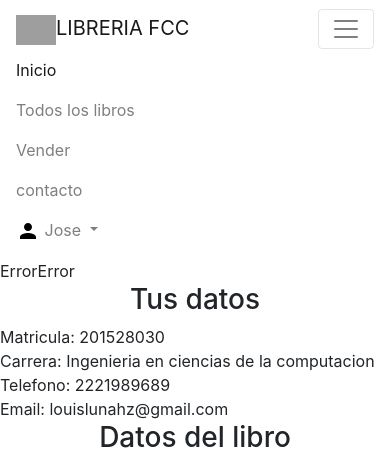
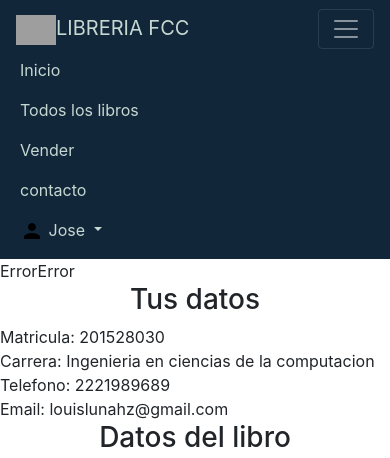
Before and after one commit to louisLunahz/libreriafcc, a PHP site: page /confirmarCompra.php in a window 390 px wide, after a click that opens the changed part. Shown: the top 458 px of the page. Run offline with PHP 8.4, Linux system fonts and the light colour scheme; a user stored in the database is signed in; data comes from the database, SQL or seed files in the repository; data that the repository does not hold is empty; some libraries are stand-ins or nearby versions; grey boxes are pictures that could not be loaded.

Commit message:
se cambiaron los colores de la barra de tareas usando smarchal.com

```diff
--- /dev/null
+++ b/css/estiloNavBar.css
@@ -0,0 +1,142 @@
+.navbar {
+  background-color: #12263a;
+}
+.navbar .navbar-brand {
+  color: #c5d8d1;
+}
+.navbar .navbar-brand:hover,
+.navbar .navbar-brand:focus {
+  color: #fdfdfd;
+}
+.navbar .navbar-text {
+  color: #c5d8d1;
+}
+.navbar .navbar-text a {
+  color: #fdfdfd;
+}
+.navbar .navbar-text a:hover,
+.navbar .navbar-text a:focus {
+  color: #fdfdfd;
+}
+.navbar .navbar-nav .nav-link {
+  color: #c5d8d1;
+  border-radius: .25rem;
+  margin: 0 0.25em;
+}
+.navbar .navbar-nav .nav-link:not(.disabled):hover,
+.navbar .navbar-nav .nav-link:not(.disabled):focus {
+  color: #fdfdfd;
+}
+.navbar .navbar-nav .dropdown-menu {
+  background-color: #12263a;
+  border-color: #0c717e;
+}
+.navbar .navbar-nav .dropdown-menu .dropdown-item {
+  color: #c5d8d1;
+}
+.navbar .navbar-nav .dropdown-menu .dropdown-item:hover,
+.navbar .navbar-nav .dropdown-menu .dropdown-item:focus,
+.navbar .navbar-nav .dropdown-menu .dropdown-item.active {
+  color: #fdfdfd;
+  background-color: #0c717e;
+}
+.navbar .navbar-nav .dropdown-menu .dropdown-divider {
+  border-top-color: #0c717e;
+}
+.navbar .navbar-nav .nav-item.active .nav-link,
+.navbar .navbar-nav .nav-item.active .nav-link:hover,
+.navbar .navbar-nav .nav-item.active .nav-link:focus,
+.navbar .navbar-nav .nav-item.show .nav-link,
+.navbar .navbar-nav .nav-item.show .nav-link:hover,
+.navbar .navbar-nav .nav-item.show .nav-link:focus {
+  color: #fdfdfd;
+  background-color: #0c717e;
+}
+.navbar .navbar-toggle {
+  border-color: #0c717e;
+}
+.navbar .navbar-toggle:hover,
+.navbar .navbar-toggle:focus {
+  background-color: #0c717e;
+}
+.navbar .navbar-toggle .navbar-toggler-icon {
+  color: #c5d8d1;
+}
+.navbar .navbar-collapse,
+.navbar .navbar-form {
+  border-color: #c5d8d1;
+}
+.navbar .navbar-link {
+  color: #c5d8d1;
+}
+.navbar .navbar-link:hover {
+  color: #fdfdfd;
+}
+
+@media (max-width: 575px) {
+  .navbar-expand-sm .navbar-nav .show .dropdown-menu .dropdown-item {
+    color: #c5d8d1;
+  }
+  .navbar-expand-sm .navbar-nav .show .dropdown-menu .dropdown-item:hover,
+  .navbar-expand-sm .navbar-nav .show .dropdown-menu .dropdown-item:focus {
+    color: #fdfdfd;
+  }
+  .navbar-expand-sm .navbar-nav .show .dropdown-menu .dropdown-item.active {
+    color: #fdfdfd;
+    background-color: #0c717e;
+  }
+}
+
+@media (max-width: 767px) {
+  .navbar-expand-md .navbar-nav .show .dropdown-menu .dropdown-item {
+    color: #c5d8d1;
+  }
+  .navbar-expand-md .navbar-nav .show .dropdown-menu .dropdown-item:hover,
+  .navbar-expand-md .navbar-nav .show .dropdown-menu .dropdown-item:focus {
+    color: #fdfdfd;
+  }
+  .navbar-expand-md .navbar-nav .show .dropdown-menu .dropdown-item.active {
+    color: #fdfdfd;
+    background-color: #0c717e;
+  }
+}
+
+@media (max-width: 991px) {
+  .navbar-expand-lg .navbar-nav .show .dropdown-menu .dropdown-item {
+    color: #c5d8d1;
+  }
+  .navbar-expand-lg .navbar-nav .show .dropdown-menu .dropdown-item:hover,
+  .navbar-expand-lg .navbar-nav .show .dropdown-menu .dropdown-item:focus {
+    color: #fdfdfd;
+  }
+  .navbar-expand-lg .navbar-nav .show .dropdown-menu .dropdown-item.active {
+    color: #fdfdfd;
+    background-color: #0c717e;
+  }
+}
+
+@media (max-width: 1199px) {
+  .navbar-expand-xl .navbar-nav .show .dropdown-menu .dropdown-item {
+    color: #c5d8d1;
+  }
+  .navbar-expand-xl .navbar-nav .show .dropdown-menu .dropdown-item:hover,
+  .navbar-expand-xl .navbar-nav .show .dropdown-menu .dropdown-item:focus {
+    color: #fdfdfd;
+  }
+  .navbar-expand-xl .navbar-nav .show .dropdown-menu .dropdown-item.active {
+    color: #fdfdfd;
+    background-color: #0c717e;
+  }
+}
+
+.navbar-expand .navbar-nav .show .dropdown-menu .dropdown-item {
+  color: #c5d8d1;
+}
+.navbar-expand .navbar-nav .show .dropdown-menu .dropdown-item:hover,
+.navbar-expand .navbar-nav .show .dropdown-menu .dropdown-item:focus {
+  color: #fdfdfd;
+}
+.navbar-expand .navbar-nav .show .dropdown-menu .dropdown-item.active {
+  color: #fdfdfd;
+  background-color: #0c717e;
+}
--- a/includes/navbar.php
+++ b/includes/navbar.php
@@ -1,6 +1,12 @@
+<!DOCTYPE html>
+<html lang="en">
+<head>
+	<meta charset="UTF-8">
+	<link rel="stylesheet" href="css/estiloNavBar.css">
+</head>
+<body>
 
-
-<nav class="navbar navbar-light navbar-expand-md " id="barraNavegacion">
+<nav class="navbar navbar-dark navbar-expand-md " id="barraNavegacion">
 			<a class="navbar-brand" href="index.php">
 			<img src="img/libro.png" alt="Logo" style="width:40px;">LIBRERIA FCC
 			</a>
@@ -9,7 +15,7 @@
 			</button>
 			<div class="collapse navbar-collapse" id="navbarNavDropdown">
 				<ul class="navbar-nav mx-auto">
-					<li class="nav-item active ">
+					<li class="nav-item  ">
 						<a class="nav-link" href="index.php">Inicio <span class="sr-only">(current)</span></a>
 					</li>
 					<li class="nav-item">
@@ -61,3 +67,6 @@
 				</ul>
 			</div>
 		</nav>
+
+</body>
+</html>
```
